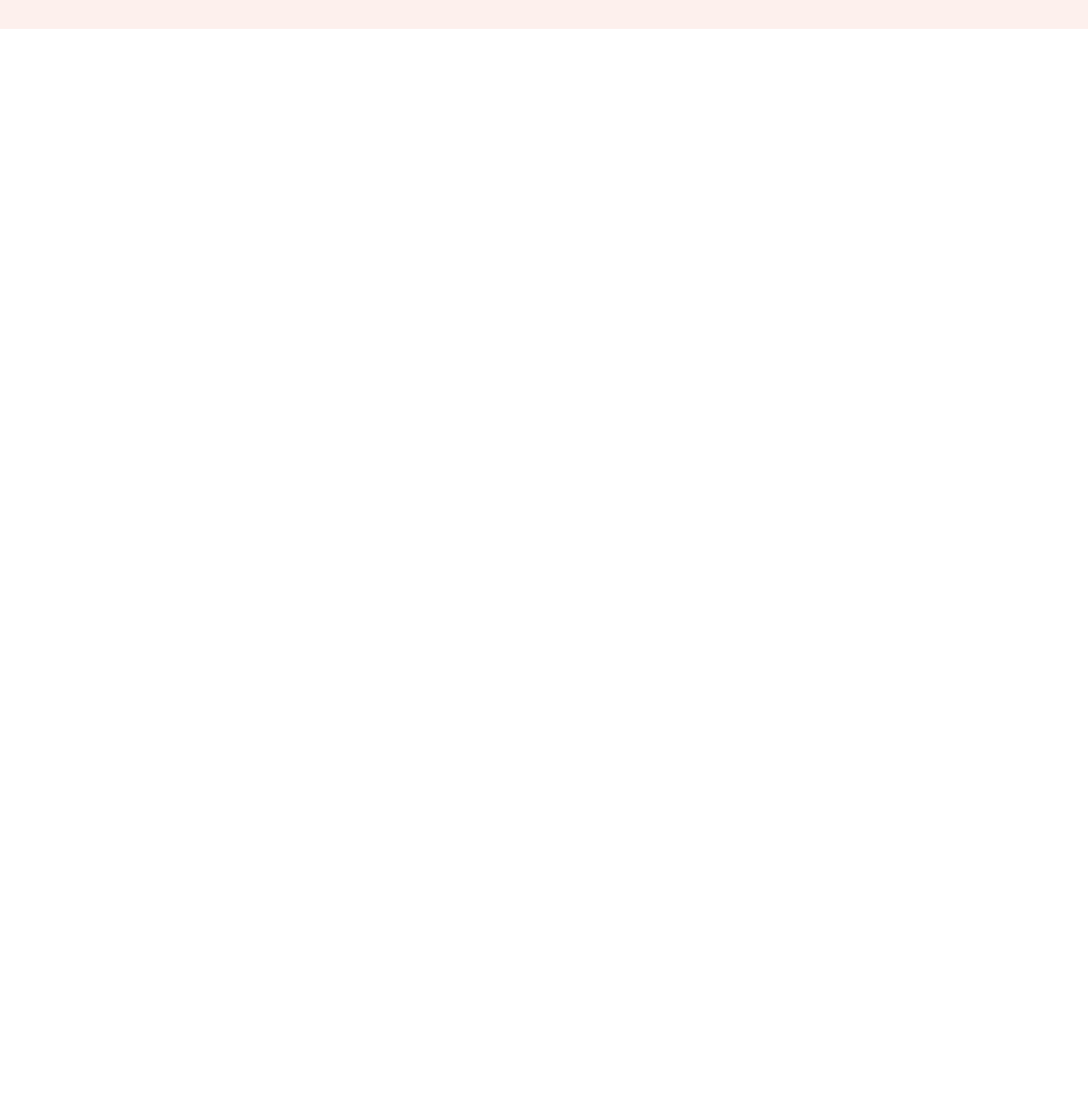
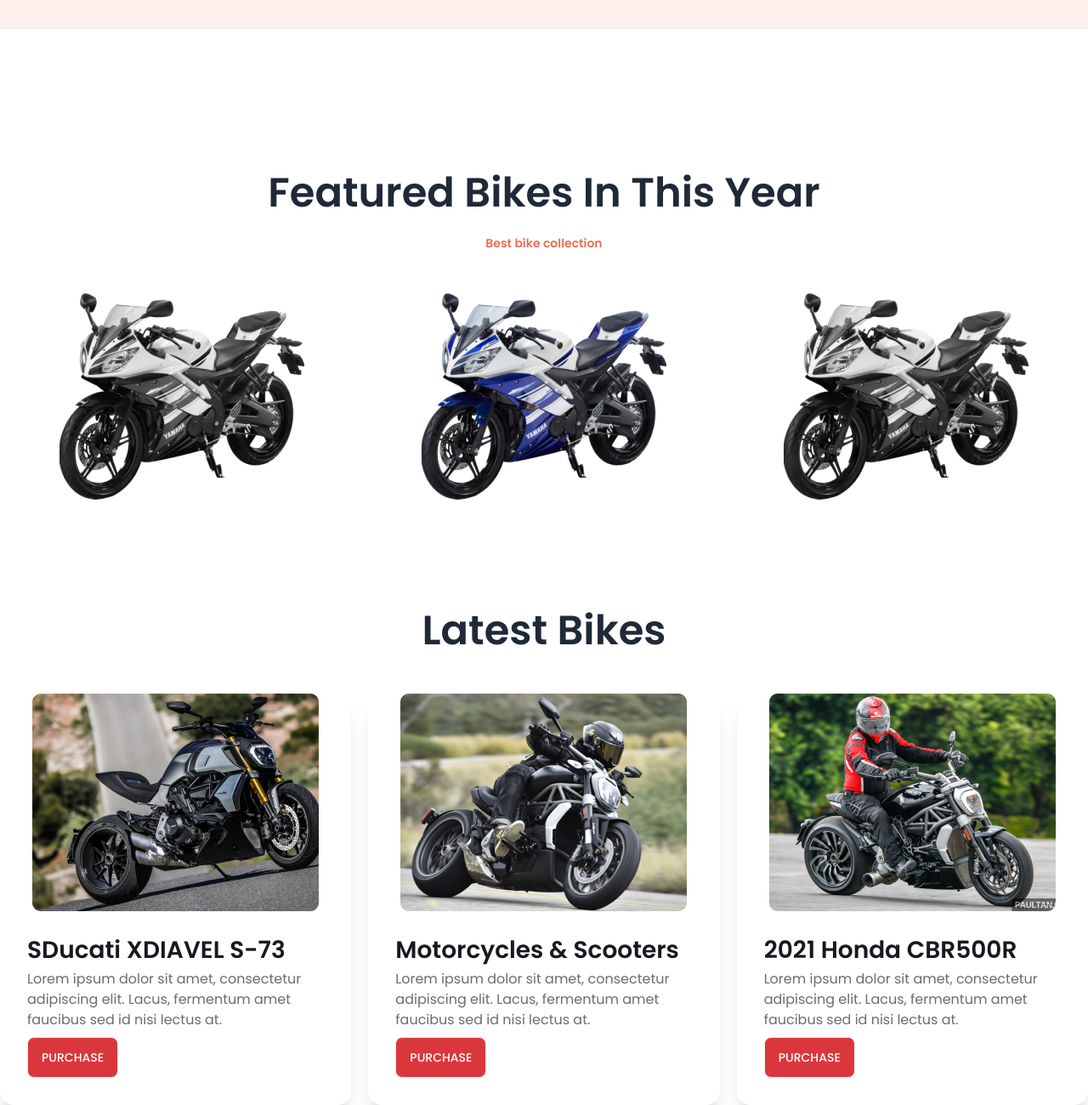
Before and after one commit to Sazid99246/biker-zone, a plain HTML site: page index.html in a window 1280 px wide. Shown: the part 588-1888 px from the top of the page at 85% size. Before the commit the page ends 800 px from the top, so only its background shows below. Drawn offline with nearby package versions, Linux system fonts and the light colour scheme.

```diff
--- a/index.html
+++ b/index.html
@@ -146,7 +146,58 @@
         </div>
     </header>
     <main class="md:container md:mx-auto">
-
+        <!-- Featured Bike -->
+        <section class="mt-[169px] mb-[130px]">
+            <h3 class="text-5xl text-center font-semibold mb-[46px]">Featured Bikes In This Year <br><span
+                    class="text-[#E76F51] text-sm">Best bike collection</span></h3>
+            <div class="flex gap-[138px] justify-center items-center">
+                <img class="mix-blend-luminosity" src="images/others/feature-bike.png" alt="">
+                <img src="images/others/feature-bike.png" alt="">
+                <img class="mix-blend-luminosity" src="images/others/feature-bike.png" alt="">
+            </div>
+        </section>
+        <!-- Latest bikes -->
+        <section>
+            <h2 class="text-5xl text-center font-semibold mb-[50px] capitalize">latest Bikes</h2>
+            <div class="grid grid-cols-1 md:grid-cols-2 lg:grid-cols-3 gap-5">
+                <div class="card bg-base-100 shadow-xl">
+                    <figure>
+                        <img src="images/others/latest1.png" alt="Shoes" />
+                    </figure>
+                    <div class="card-body">
+                        <h2 class="card-title text-[#18191F] font-semibold text-[28px]">SDucati XDIAVEL S-73</h2>
+                        <p class="text-base font-normal text-[#6C6C6C]">Lorem ipsum dolor sit amet, consectetur adipiscing elit. Lacus, fermentum amet faucibus sed id nisi lectus at.</p>
+                        <div class="card-actions">
+                            <button class="btn bg-bike-primary uppercase text-white text[18px] font-medium">Purchase</button>
+                        </div>
+                    </div>
+                </div>
+                <div class="card bg-base-100 shadow-xl">
+                    <figure>
+                        <img src="images/others/latest2.png" alt="Shoes" />
+                    </figure>
+                    <div class="card-body">
+                        <h2 class="card-title text-[#18191F] font-semibold text-[28px]">Motorcycles & Scooters</h2>
+                        <p class="text-base font-normal text-[#6C6C6C]">Lorem ipsum dolor sit amet, consectetur adipiscing elit. Lacus, fermentum amet faucibus sed id nisi lectus at.</p>
+                        <div class="card-actions">
+                            <button class="btn bg-bike-primary uppercase text-white text[18px] font-medium">Purchase</button>
+                        </div>
+                    </div>
+                </div>
+                <div class="card bg-base-100 shadow-xl">
+                    <figure>
+                        <img src="images/others/latest3.png" alt="Shoes" />
+                    </figure>
+                    <div class="card-body">
+                        <h2 class="card-title text-[#18191F] font-semibold text-[28px]">2021 Honda CBR500R</h2>
+                        <p class="text-base font-normal text-[#6C6C6C]">Lorem ipsum dolor sit amet, consectetur adipiscing elit. Lacus, fermentum amet faucibus sed id nisi lectus at.</p>
+                        <div class="card-actions">
+                            <button class="btn bg-bike-primary uppercase text-white text[18px] font-medium">Purchase</button>
+                        </div>
+                    </div>
+                </div>
+            </div>
+        </section>
     </main>
     <footer>
 
```
